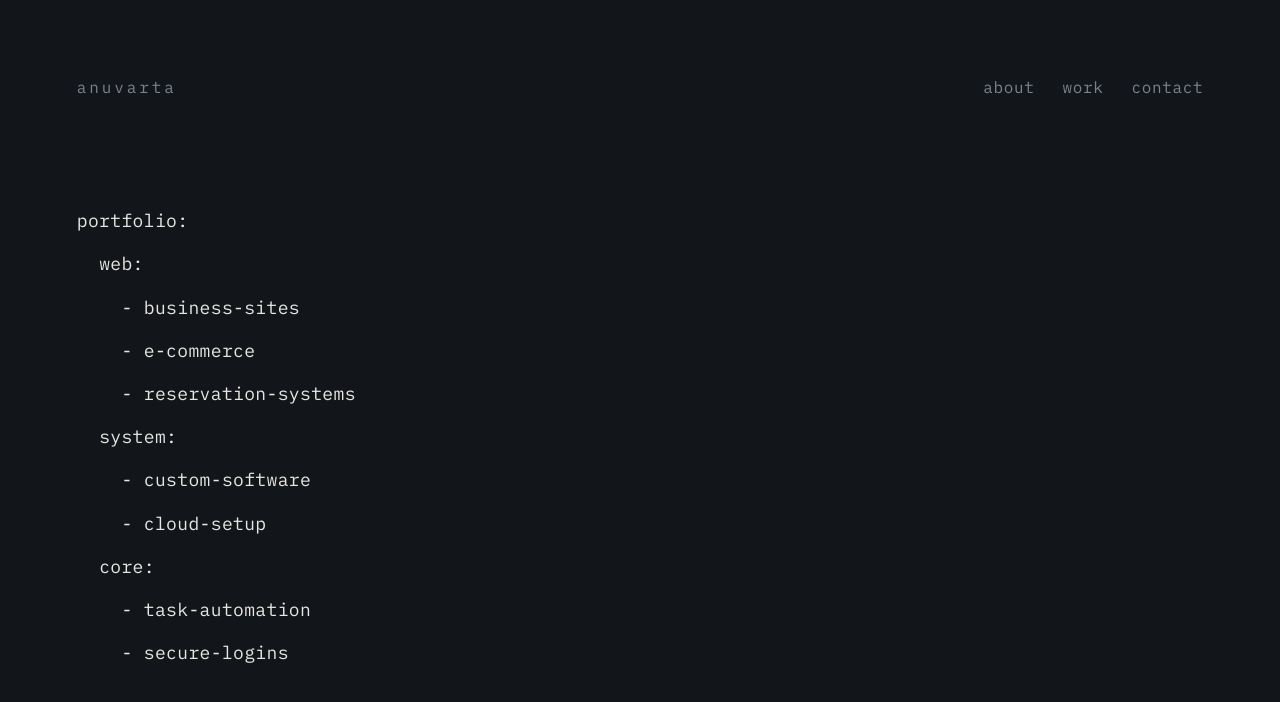
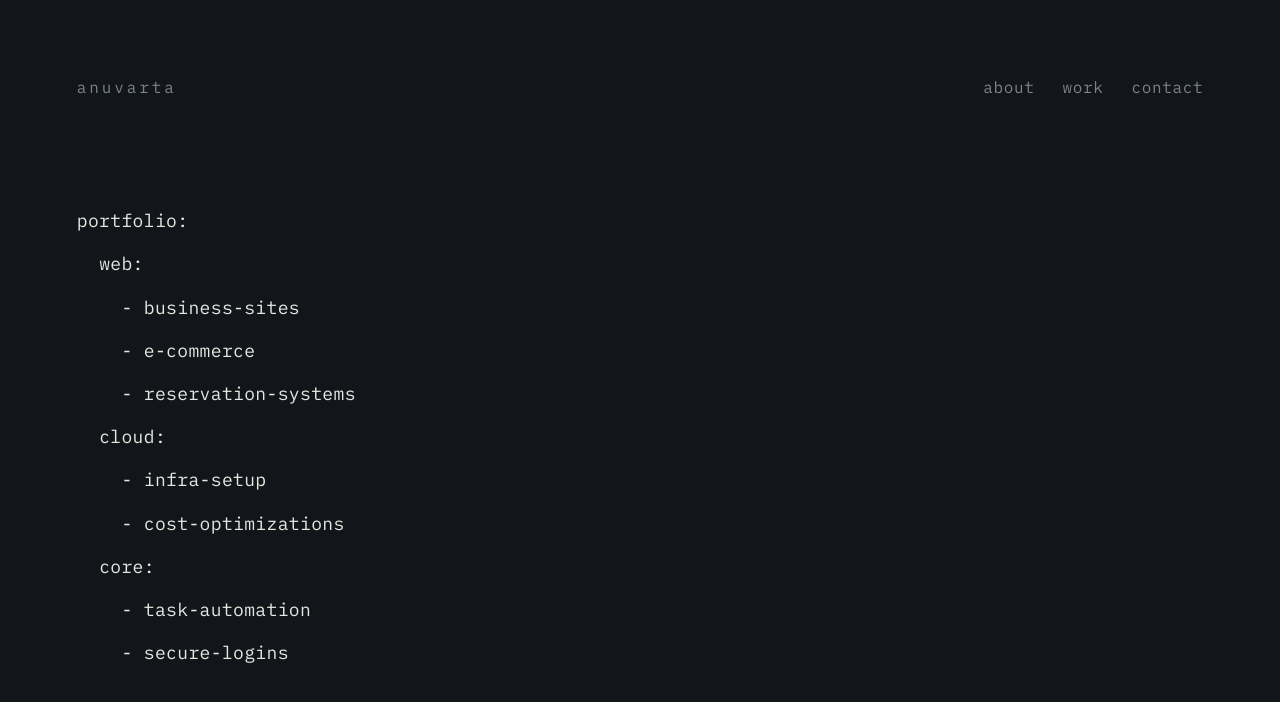
Before and after one commit to 1adn/anuvarta-web, a plain HTML site: page public/index.html in a window 1280 px wide. Drawn offline with Linux system fonts and the light colour scheme.

Commit message:
feat(hero): replace system section with cloud infra-setup and cost-optimizations

```diff
--- a/public/index.html
+++ b/public/index.html
@@ -57,9 +57,9 @@
     - business-sites
     - e-commerce
     - reservation-systems
-  system:
-    - custom-software
-    - cloud-setup
+  cloud:
+    - infra-setup
+    - cost-optimizations
   core:
     - task-automation
     - secure-logins</pre>
```
